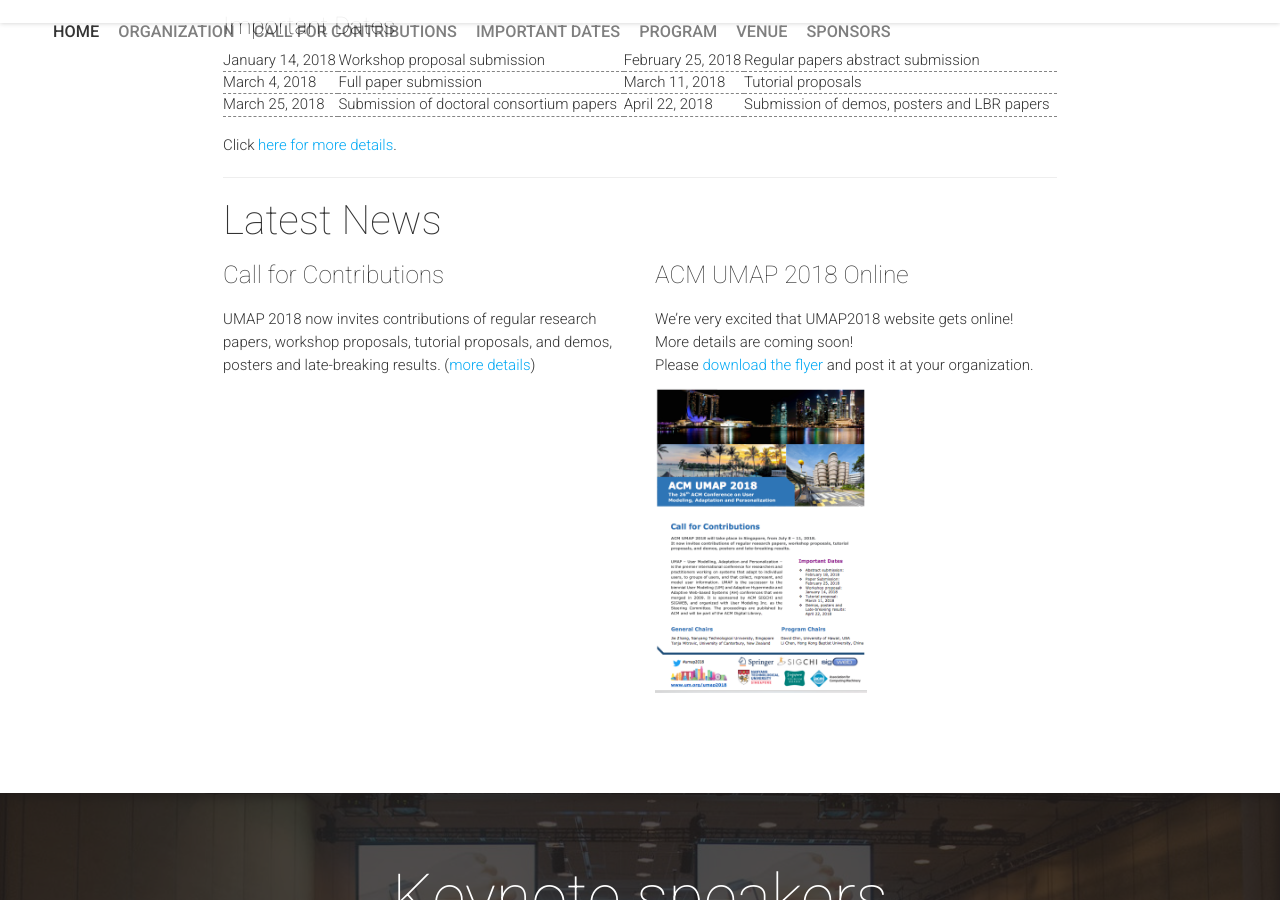
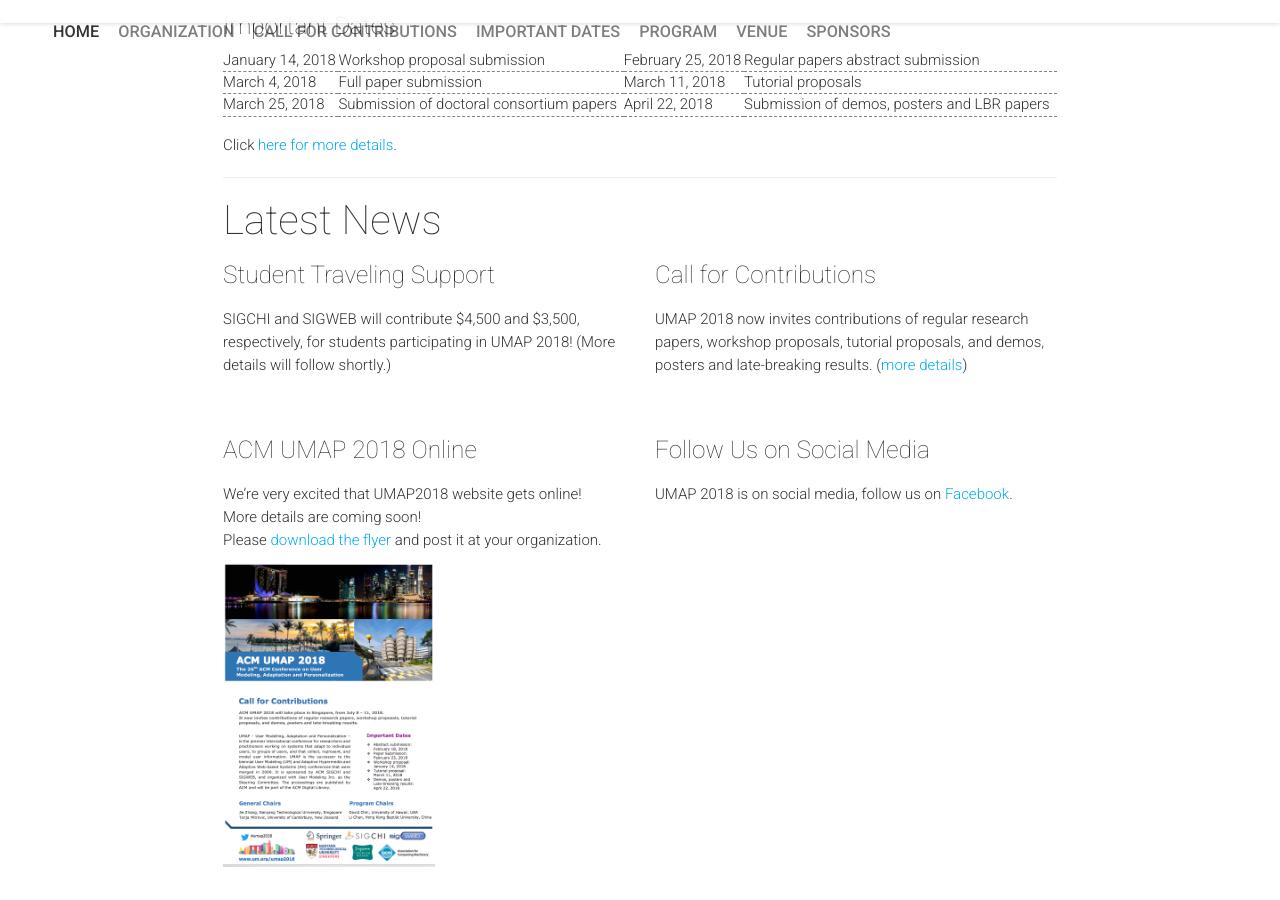
Before and after one commit to yangjiera/mergeBB, a Jekyll site: the page built from index.html, in a window 1280 px wide and 900 px high, scrolled down 778 px. Built offline with Jekyll 4.4.1, drawn with Linux system fonts in a browser that asks for light colours; nearby versions of some CDN libraries; comment, search, counter and statistics services are not loaded.

Commit message:
add student support

```diff
--- a/_includes/about.html
+++ b/_includes/about.html
@@ -66,10 +66,11 @@
 
             <h4> Latest News </h4>
             <article class="row">
-                    <!--div class="post col-md-6 col-sm-6 text-left">
-                        <h6>Follow Us on Social Media</h6>
-                        <p class="post-body">UMAP 2018 is on social media, follow us on <a href="https://www.facebook.com/acmumap/"  target="_blank">Facebook</a>.</p>
-                    </div-->
+
+                    <div class="post col-md-6 col-sm-6 text-left">
+                        <h6>Student Traveling Support</h6>
+                        <p class="post-body">SIGCHI and SIGWEB will contribute $4,500 and $3,500, respectively, for students participating in UMAP 2018! (More details will follow shortly.)</p>
+                    </div>
                     <div class="post col-md-6 col-sm-6 text-left">
                         <h6>Call for Contributions</h6>
                         <p class="post-body">UMAP 2018 now invites contributions of regular research papers, workshop proposals, tutorial proposals, and demos, posters and late-breaking results. (<a href="{{site.baseurl}}/calls">more details</a>)</p>
@@ -79,6 +80,10 @@
                         <h6>ACM UMAP 2018 Online</h6>
                         <p class="post-body">We’re very excited that UMAP2018 website gets online!<br /> More details are coming soon! <br/>Please <a href="{{site.baseurl}}/umap2018_flyer.pdf"  target="_blank">download the flyer</a> and post it at your organization. </p>
                         <a href="{{site.baseurl}}/umap2018_flyer.pdf"  target="_blank"><img width="212" heigth="300" src="{{ site.baseurl }}/img/posts/flyer_image.png"/></a>
+                    </div>
+                    <div class="post col-md-6 col-sm-6 text-left">
+                        <h6>Follow Us on Social Media</h6>
+                        <p class="post-body">UMAP 2018 is on social media, follow us on <a href="https://www.facebook.com/acmumap/"  target="_blank">Facebook</a>.</p>
                     </div>
 
             </article>
--- a/_includes/doc.html
+++ b/_includes/doc.html
@@ -58,7 +58,9 @@
 
         <br/>
         <h5><b>Financial Support</b></h5>
-        <p>UMAP 2018 student support will be available from UM Inc., SIGCHI, SIGWEB and  NSF. Doctoral students can apply for support with their travel and accommodation expenses. Preference will be given to students presenting at the conference, including the UMAP 2018 Doctoral Consortium. More details will be provided on the UMAP 2018 web site.</p>
+        <p>UMAP 2018 student support will be available from UM Inc., SIGCHI, SIGWEB and  NSF. Doctoral students can apply for support with their travel and accommodation expenses. Preference will be given to students presenting at the conference, including the UMAP 2018 Doctoral Consortium. </p>
+
+        <p>News: SIGWEB will contribute a total of $3,500 to support 7 students with $500 each. More details will be provided on the web site.</p>
 
         <br/>
         <h5><b>Important Dates</b></h5>
```
Also changed, not shown: 2 other files.
